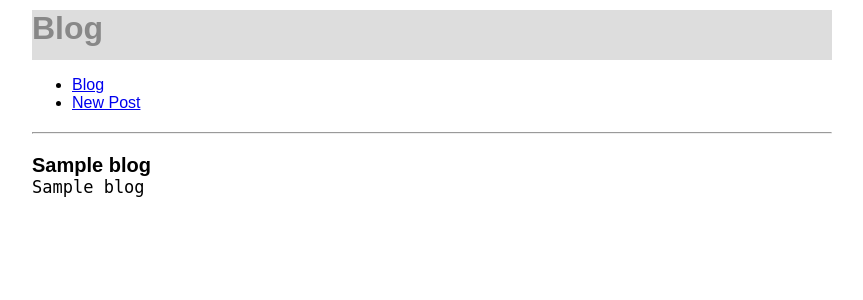
After one commit to Madpoints/build-a-blog, a Python web app: template templates/single-post.html in a window 1280 px wide. The commit adds this page. Shown: the top 300 px of the page, without its empty margins (208-1071 px from the left). Run offline with Jinja, Linux system fonts and the light colour scheme; the template is opened without the code that fills it: most values are stand-ins (such as "Sample title", 1, 10 or a date in 2020).

Commit message:
permalinks added for single blog posts and new posts

```diff
--- a/templates/base.html
+++ b/templates/base.html
@@ -70,6 +70,7 @@
             <li><a href="/blog">Blog</a></li>
             <li><a href="/newpost">New Post</a></li>
         </ul>
+        <hr>
 
         {% block content%}
         {% endblock %}
--- a/templates/main.html
+++ b/templates/main.html
@@ -5,7 +5,7 @@
         {% for blog in blogs %}
 
             <div class="art">
-                <div class="art-title">{{ blog.title }}</div>
+                <div class="art-title"><a href="blog/{{ blog.key().id() }}">{{ blog.title }}</a></div>
                 <pre class="art-body">{{blog.blog}}</pre>
             </div>
 
--- /dev/null
+++ b/templates/single-post.html
@@ -0,0 +1,9 @@
+{% extends "base.html" %}
+
+{% block content %}
+<div class="art">
+    <div class="art-title">{{ blog.title }}</div>
+    <pre class="art-body">{{blog.blog}}</pre>
+</div>
+<div class="error">{{ error }}</div>
+{% endblock %}
```
Also changed, not shown: main.py (+15 -2 lines), 1 other file.
